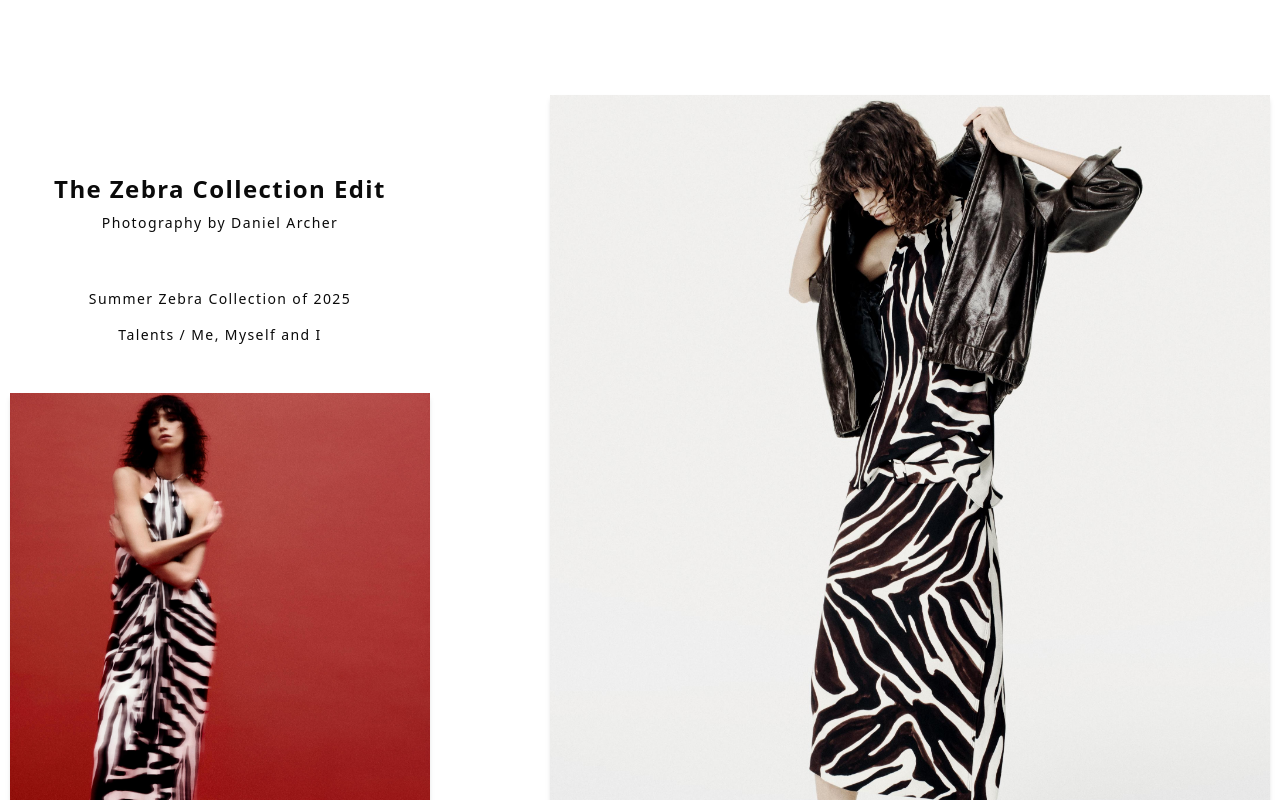
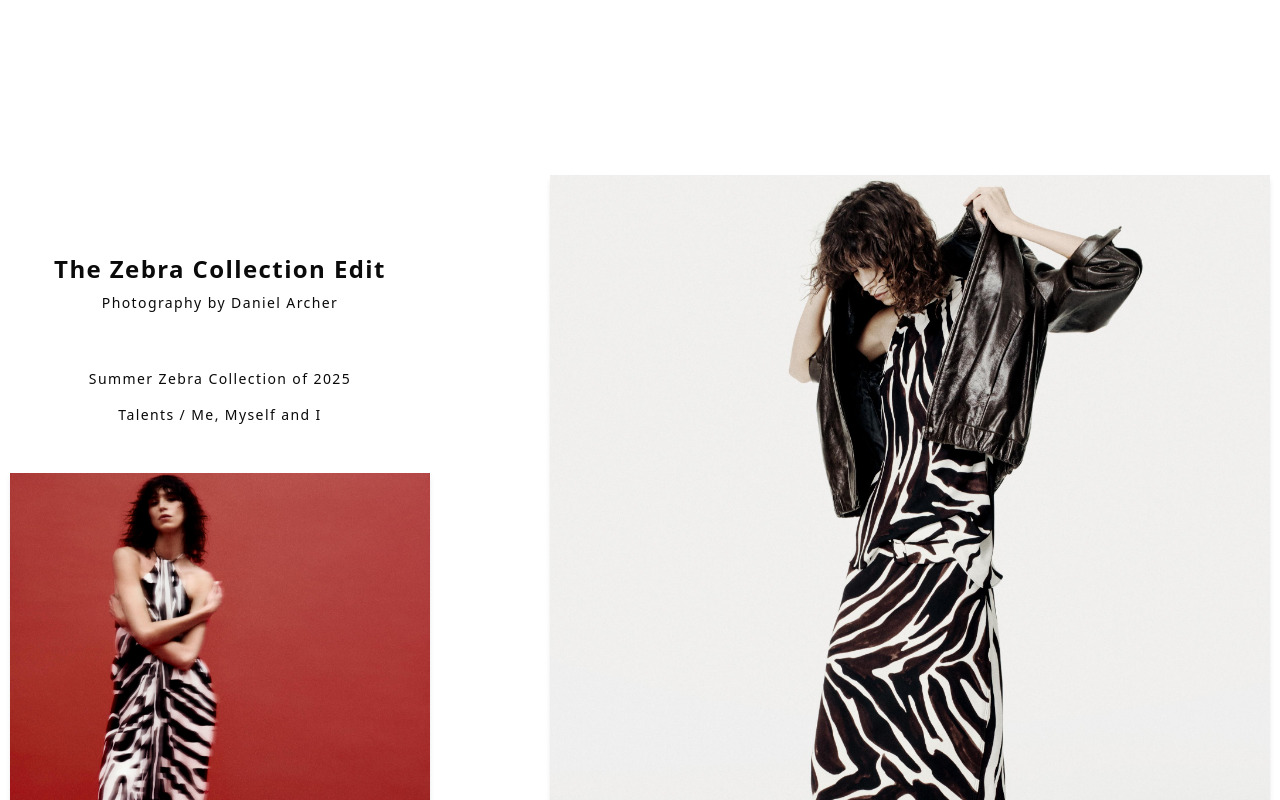
Before and after one commit to pandeemiC/trailer-ecommerce, a Next.js app: page / in a window 1280 px wide. Shown: the part 1060-1860 px from the top of the page. Built offline with nearby package versions, Linux system fonts and the light colour scheme.

Commit message:
test shrinking container

```diff
--- a/app/page.tsx
+++ b/app/page.tsx
@@ -1,5 +1,6 @@
 import Image from "next/image";
 import Link from "next/link";
+import ShrinkingImageContainer from "@/components/ShrinkingImageContainer";
 
 import perfumeModel1 from "@/public/perfume-model-1.jpg";
 import perfume1 from "@/public/perfume-1.jpg";
@@ -18,7 +19,9 @@ export default function Home() {
   return (
     <main className="w-full overflow-x-hidden">
       {/* IMAGE CONTAINER */}
+      <ShrinkingImageContainer>
         <section className="flex justify-center items-center py-10 mb-75 overflow-auto">
+          <Link href="/fragrance">
             <Image
               src={perfumeModel1}
               alt="PerfumeModel"
@@ -26,6 +29,8 @@ export default function Home() {
               height={620}
               className="grayscale shadow-md min-2xl:w-[720px] min-2xl:h-[950px] object-cover"
             />
+          </Link>
+          <Link href="/fragrance/for-her">
             <Image
               src={perfume1}
               alt="Perfume"
@@ -33,8 +38,10 @@ export default function Home() {
               height={620}
               className="grayscale shadow-md min-2xl:w-[820px] min-2xl:h-[950px] object-cover"
             />
+          </Link>
         </section>
-
+      </ShrinkingImageContainer>
+      <ShrinkingImageContainer>
         <section className="flex justify-center items-center py-10 mb-75 overflow-auto">
           <div className="flex flex-col justify-center items-center mr-30 font-light text-sm tracking-widest">
             <h1 className="font-bold text-2xl">The Zebra Collection Edit</h1>
@@ -57,6 +64,7 @@ export default function Home() {
             className="shadow-md min-2xl:w-[720px] min-2xl:h-[950px] object-cover"
           />
         </section>
+      </ShrinkingImageContainer>
 
       {/* FULL IMAGE CONTAINER */}
       <section className="relative h-300 w-screen mb-75">
```
Lines whose indentation alone changed are shown as unchanged.
